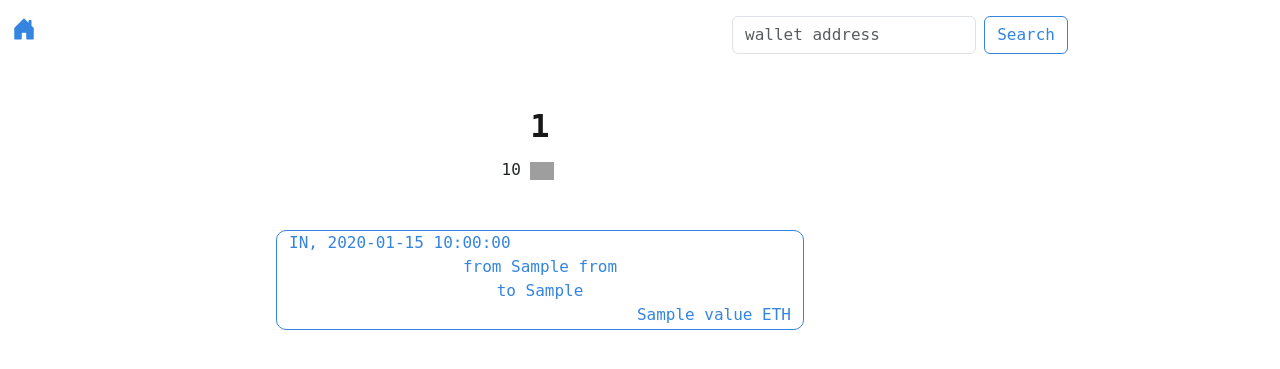
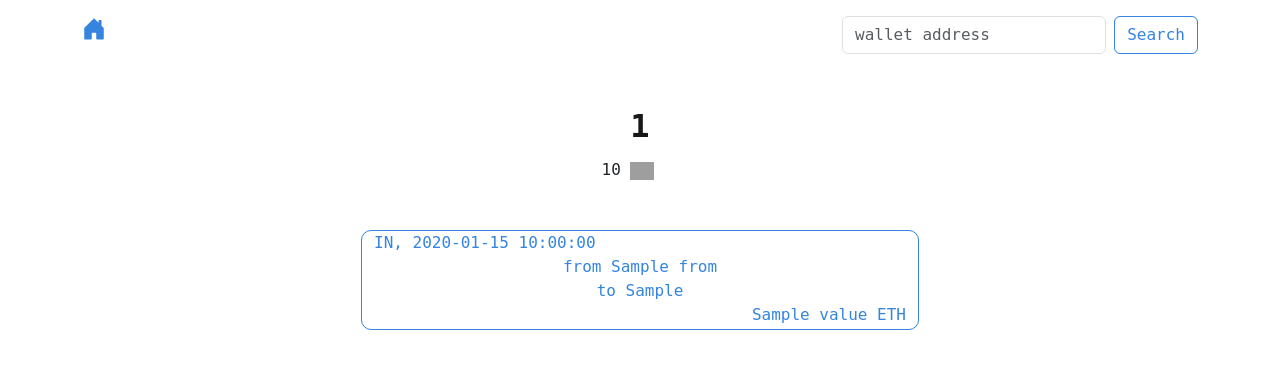
Before and after one commit to kcprxkln/eth-wallet-tracker, a Flask app: template templates/wallet_page.html in a window 1280 px wide. Shown: the top 369 px of the page. Run offline with Flask 3, Linux system fonts and the light colour scheme; the template is opened without the code that fills it: most values are stand-ins (such as "Sample title", 1, 10 or a date in 2020); grey boxes are pictures that could not be loaded.

Commit message:
fixes wallet page display

```diff
--- a/static/walletpage_static.css
+++ b/static/walletpage_static.css
@@ -1,10 +1,6 @@
 body {
     font-family: monospace;
-    /* background-image: url("bg.jpg");
-    background-size: cover;
-    background-position: center center;
-    background-repeat: no-repeat; */
-    max-width: 1080px;
+    /* max-width: 1080px; */
   }
 
 .home-icon {
--- a/templates/wallet_page.html
+++ b/templates/wallet_page.html
@@ -8,7 +8,7 @@
 </head>
 
 <body>
-    <div class="container mt-3 mx-0">
+    <div class="container mt-3">
         <div class="row">
             <div class="col-4">
                 <svg xmlns="http://www.w3.org/2000/svg" width="24" height="24" fill="currentColor" class="bi bi-house-door-fill home-icon" viewBox="0 0 16 16">
```
